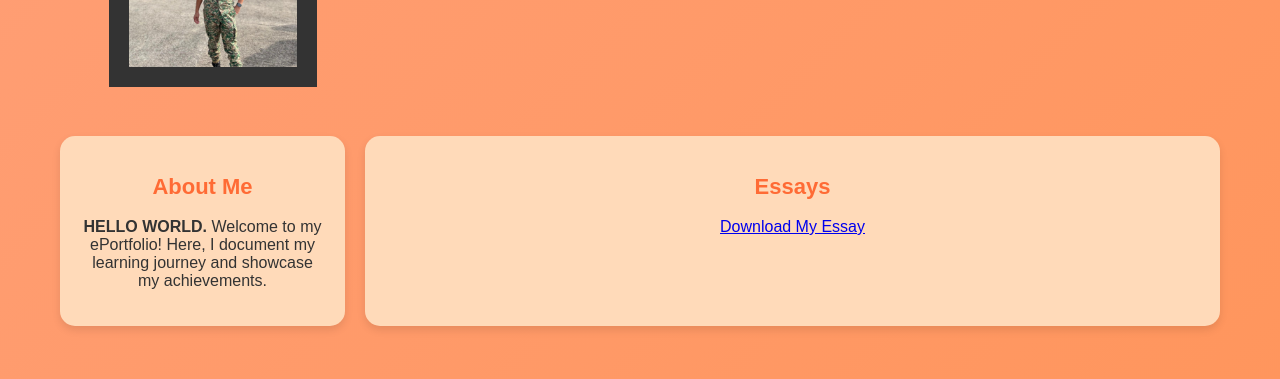
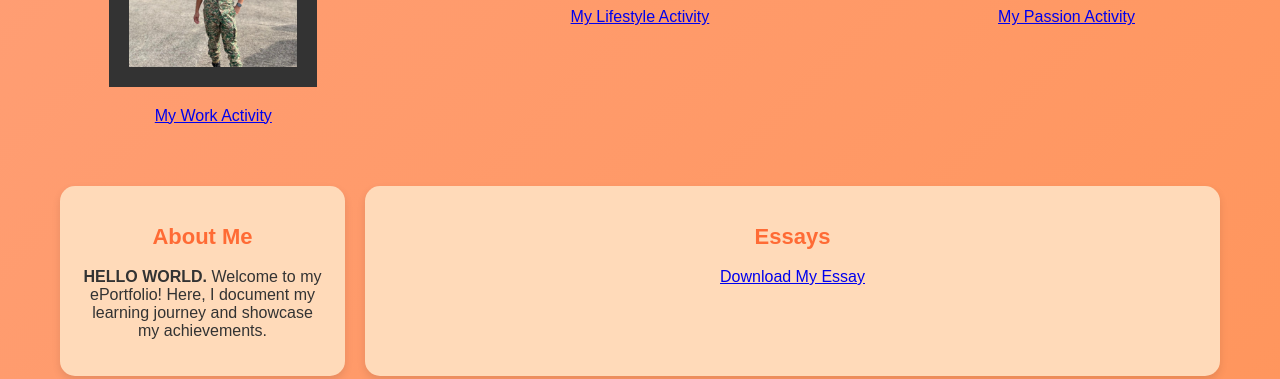
Before and after one commit to NC2Mech/MyPortfolioDen, a plain HTML site: page index.html in a window 1280 px wide. Shown: the part 551-930 px from the top of the page. Drawn offline with Linux system fonts and the light colour scheme.

Commit message:
Add files via upload

```diff
--- a/index.html
+++ b/index.html
@@ -49,12 +49,15 @@ ul {text-align: center;}
 <div class="row">
   <div class="column">
     <img src="img_1.jpg" alt="Career" style="width:50%" border="20px solid #555">
+	<p><a href="docs/Gallery1.mp4" target="_blank">My Work Activity</a></p>
   </div>
   <div class="column">
     <img src="img_2.jpg" alt="Lifestyle" style="width:50%" border="20px solid #555">
+	<p><a href="docs/Gallery2.mp4" target="_blank">My Lifestyle Activity</a></p>
   </div>
   <div class="column">
     <img src="img_3.jpg" alt="Passion" style="width:50%" border="20px solid #555">
+	<p><a href="docs/Gallery3.mp4" target="_blank">My Passion Activity</a></p>
   </div>
 </div>
 
```
